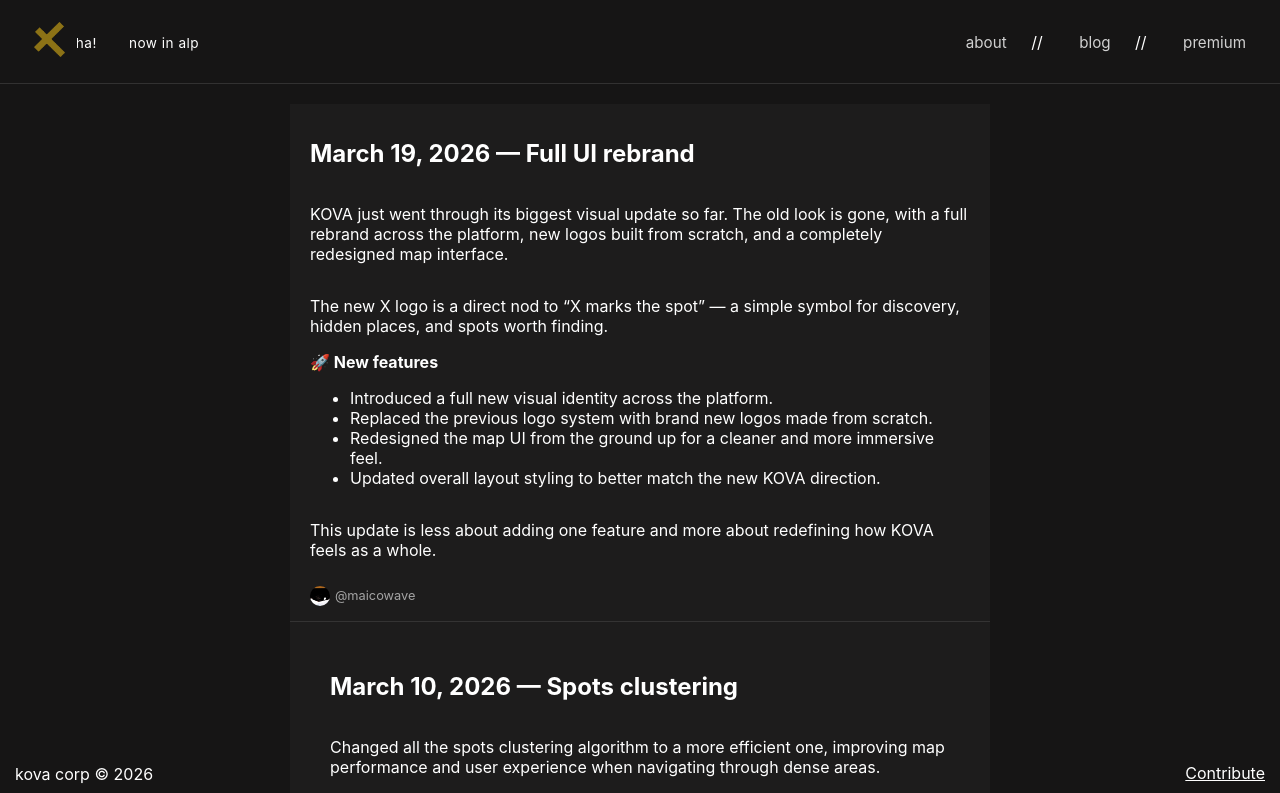
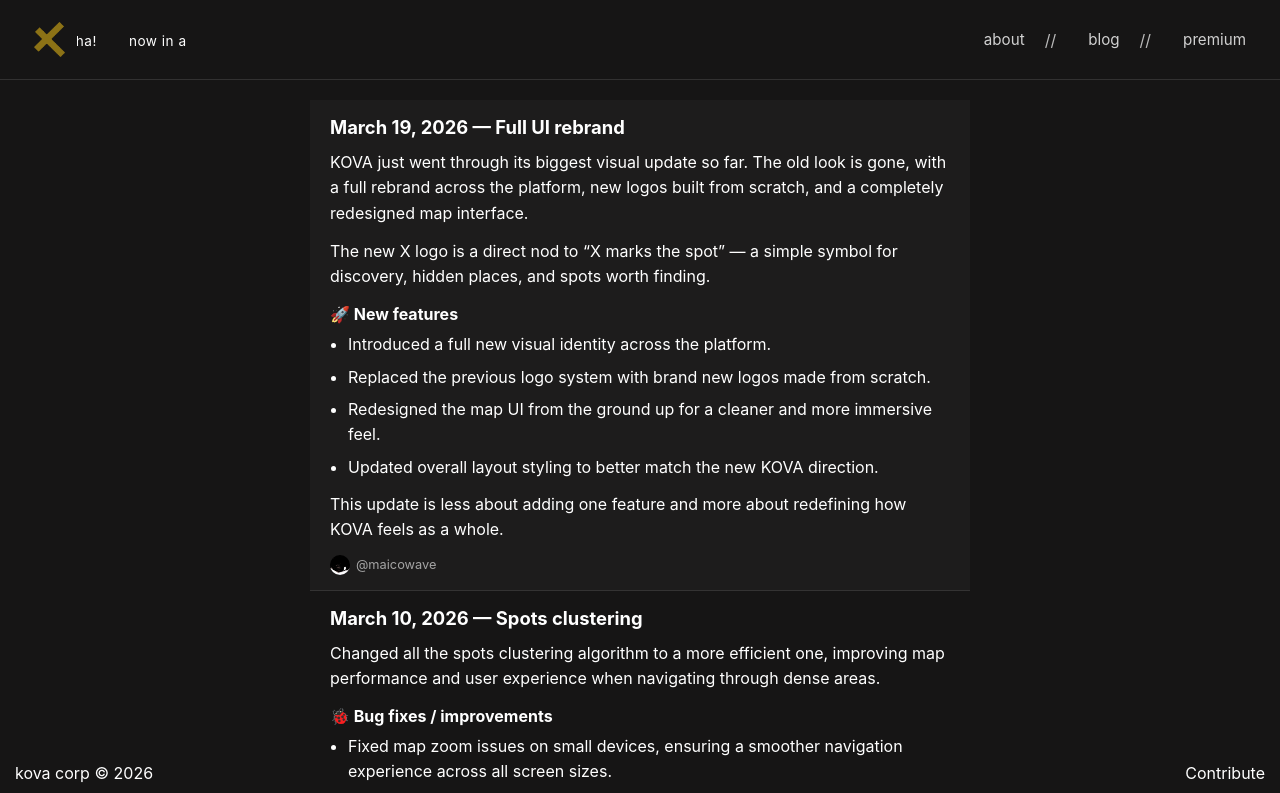
Before and after one commit to Maiiicooo/KOVA, a plain HTML site: page web/pages/blog.html in a window 1280 px wide. Shown: the top 793 px of the page. Drawn offline with Linux system fonts and the light colour scheme.

```diff
--- a/web/pages/blog.html
+++ b/web/pages/blog.html
@@ -11,6 +11,10 @@
         --fg: #fff;
         --muted: rgba(255, 255, 255, 0.6);
         --line: rgba(255, 255, 255, 0.12);
+      }
+
+      * {
+        box-sizing: border-box;
       }
 
       body {
@@ -27,7 +31,6 @@
         min-height: 100dvh;
         display: flex;
         flex-direction: column;
-        box-sizing: border-box;
       }
 
       /* NAVBAR ------------------------------------------------------ */
@@ -38,7 +41,6 @@
         align-items: center;
         justify-content: space-between;
         border-bottom: 1px solid var(--line);
-        box-sizing: border-box;
         flex-shrink: 0;
       }
 
@@ -51,6 +53,7 @@
       .nav-left img {
         height: 35px;
         width: auto;
+        display: block;
       }
 
       .beta {
@@ -96,17 +99,29 @@
         }
       }
 
+      .nav-right {
+        display: flex;
+        align-items: center;
+      }
+
       .nav-right a {
         margin-left: 32px;
         text-decoration: none;
         color: var(--fg);
         font-size: 0.95rem;
         opacity: 0.8;
-        transition: opacity 0.25s;
+        transition:
+          opacity 0.25s,
+          color 0.25s;
+      }
+
+      .nav-right a:first-child {
+        margin-left: 0;
       }
 
       .navbar-seperator {
         margin-left: 20px;
+        opacity: 0.7;
       }
 
       .nav-right a:hover {
@@ -114,46 +129,13 @@
         color: #8b7108;
       }
 
-      /* CENTER ------------------------------------------------------ */
-      .center {
-        flex: 1;
-        display: flex;
-        flex-direction: column;
-        align-items: center;
-        justify-content: center;
-        text-align: center;
-        padding: 0 20px;
-        box-sizing: border-box;
-        overflow: hidden;
-      }
-
-      .join-page {
-        color: var(--fg);
-        position: fixed;
-        bottom: 0%;
-        right: 0%;
-        padding-bottom: 17px;
-        padding-right: 15px;
-      }
-
-      .kova-corp {
-        position: absolute;
-        bottom: 0%;
-        padding-left: 15px;
-        position: fixed;
-      }
-
-      .update {
-        flex: 1;
-        display: flex;
-        flex-direction: column;
-      }
-
+      /* BLOG ------------------------------------------------------ */
       .changelog {
+        width: 100%;
         max-width: 700px;
         margin: 0 auto;
         padding: 20px;
-        padding-bottom: 70px;
+        padding-bottom: 80px;
       }
 
       .update {
@@ -161,21 +143,54 @@
         border-bottom: 1px solid rgba(255, 255, 255, 0.1);
       }
 
+      .update.alt {
+        background-color: rgba(255, 255, 255, 0.03);
+      }
+
       .update:last-child {
         border-bottom: none;
+      }
+
+      .update h2 {
+        margin: 0 0 10px 0;
+        font-size: 1.15rem;
+        line-height: 1.35;
+      }
+
+      .update p {
+        margin: 0 0 12px 0;
+        color: var(--fg);
+        line-height: 1.6;
+      }
+
+      .update strong {
+        display: block;
+        margin: 14px 0 8px 0;
+      }
+
+      .update ul {
+        margin: 0 0 12px 18px;
+        padding: 0;
+      }
+
+      .update li {
+        margin-bottom: 8px;
+        line-height: 1.55;
+        color: var(--fg);
       }
 
       .author {
         margin-top: 10px;
         display: flex;
         align-items: center;
-        gap: 5px;
+        gap: 6px;
       }
 
       .author img {
         width: 20px;
         height: 20px;
         border-radius: 50%;
+        object-fit: cover;
       }
 
       .author span {
@@ -183,9 +198,35 @@
         color: rgba(255, 255, 255, 0.6);
       }
 
+      /* FOOTER ------------------------------------------------------ */
+      footer {
+        margin-top: auto;
+      }
+
+      .join-page {
+        color: var(--fg);
+        position: fixed;
+        bottom: 0;
+        right: 0;
+        padding-bottom: 17px;
+        padding-right: 15px;
+        text-decoration: none;
+      }
+
+      .kova-corp {
+        position: fixed;
+        bottom: 0;
+        left: 0;
+        padding-left: 15px;
+        padding-bottom: 17px;
+        margin: 0;
+        color: var(--fg);
+      }
+
       @media (max-width: 600px) {
         nav {
           padding: 16px 18px;
+          gap: 12px;
         }
 
         .nav-left img {
@@ -222,15 +263,28 @@
           opacity: 0.5;
         }
 
-        nav {
-          gap: 12px;
+        .changelog {
+          padding: 14px;
+          padding-bottom: 80px;
+        }
+
+        .update {
+          padding: 14px 14px;
+        }
+
+        .update h2 {
+          font-size: 1rem;
+        }
+
+        .update p,
+        .update li {
+          font-size: 0.94rem;
         }
       }
     </style>
   </head>
 
   <body>
-    <!-- NAV -->
     <nav>
       <div class="nav-left">
         <a href="../../index.html">
@@ -257,10 +311,7 @@
     </nav>
 
     <section class="changelog">
-      <article
-        class="update"
-        style="background-color: rgba(255, 255, 255, 0.03)"
-      >
+      <article class="update alt">
         <h2>March 19, 2026 — Full UI rebrand</h2>
         <p>
           KOVA just went through its biggest visual update so far. The old look
@@ -274,18 +325,9 @@
         <strong>🚀 New features</strong>
         <ul>
           <li>Introduced a full new visual identity across the platform.</li>
-          <li>
-            Replaced the previous logo system with brand new logos made from
-            scratch.
-          </li>
-          <li>
-            Redesigned the map UI from the ground up for a cleaner and more
-            immersive feel.
-          </li>
-          <li>
-            Updated overall layout styling to better match the new KOVA
-            direction.
-          </li>
+          <li>Replaced the previous logo system with brand new logos made from scratch.</li>
+          <li>Redesigned the map UI from the ground up for a cleaner and more immersive feel.</li>
+          <li>Updated overall layout styling to better match the new KOVA direction.</li>
         </ul>
         <p>
           This update is less about adding one feature and more about redefining
@@ -297,16 +339,12 @@
         </div>
       </article>
 
-      <article
-        class="update"
-        style="background-color: rgba(255, 255, 255, 0.03)"
-      >
       <article class="update">
         <h2>March 10, 2026 — Spots clustering</h2>
         <p>
           Changed all the spots clustering algorithm to a more efficient one,
-            improving map performance and user experience when navigating
-            through dense areas.
+          improving map performance and user experience when navigating through
+          dense areas.
         </p>
         <strong>🐞 Bug fixes / improvements</strong>
         <ul>
@@ -326,7 +364,7 @@
         </div>
       </article>
 
-        <article class="update">
+      <article class="update alt">
         <h2>Dec 12, 2025 — Database stability fix</h2>
         <p>
           Identified and fixed an issue affecting spot data consistency after
@@ -334,12 +372,8 @@
         </p>
         <strong>🐞 Bug fixes / improvements</strong>
         <ul>
-            <li>
-              Fixed a database query causing some spots to not load correctly.
-            </li>
-            <li>
-              Resolved duplicate entries appearing after spot submissions.
-            </li>
+          <li>Fixed a database query causing some spots to not load correctly.</li>
+          <li>Resolved duplicate entries appearing after spot submissions.</li>
           <li>Improved data validation before writing to the database.</li>
         </ul>
         <div class="author">
@@ -357,8 +391,8 @@
           <li>Spots and weather combined in one utility.</li>
         </ul>
         <p>
-            Alpha means things will change, break, and improve — feedback
-            matters more than polish.
+          Alpha means things will change, break, and improve — feedback matters
+          more than polish.
         </p>
         <div class="author">
           <img src="../../images/pfmaic.jpg" alt="Profile Pic" />
@@ -366,10 +400,7 @@
         </div>
       </article>
 
-        <article
-          class="update"
-          style="background-color: rgba(255, 255, 255, 0.03)"
-        >
+      <article class="update alt">
         <h2>Nov 18, 2025 — v0.5.4 map improvements</h2>
         <p>
           Improved the map performance and added markers for new community
@@ -391,10 +422,7 @@
         </div>
       </article>
 
-        <article
-          class="update"
-          style="background-color: rgba(255, 255, 255, 0.03)"
-        >
+      <article class="update">
         <h2>Nov 18, 2025 — Launching the KOVA web page</h2>
         <p>The KOVA web page is now live.</p>
         <p>
@@ -407,6 +435,7 @@
         </div>
       </article>
 
+      <article class="update alt">
         <h2>Jun 6, 2025 — v0.5.8 mini update</h2>
         <p>
           Just pushed 0.5.8, a mini update moving the big red button and fixing
@@ -440,10 +469,7 @@
         </div>
       </article>
 
-      <article
-        class="update"
-        style="background-color: rgba(255, 255, 255, 0.03)"
-      >
+      <article class="update alt">
         <h2>May 22, 2025 — Technical difficulties: server down temporarily</h2>
         <p>
           Quick update — should be resolved by tomorrow morning. Earlier today,
```
Lines whose indentation alone changed are shown as unchanged.
